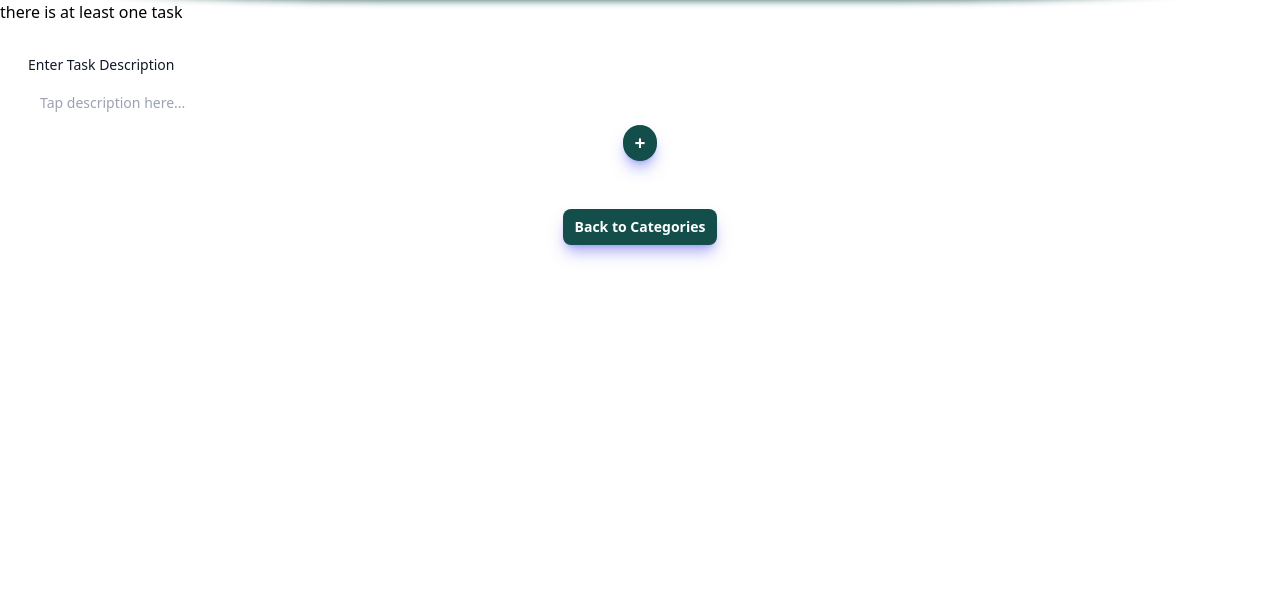
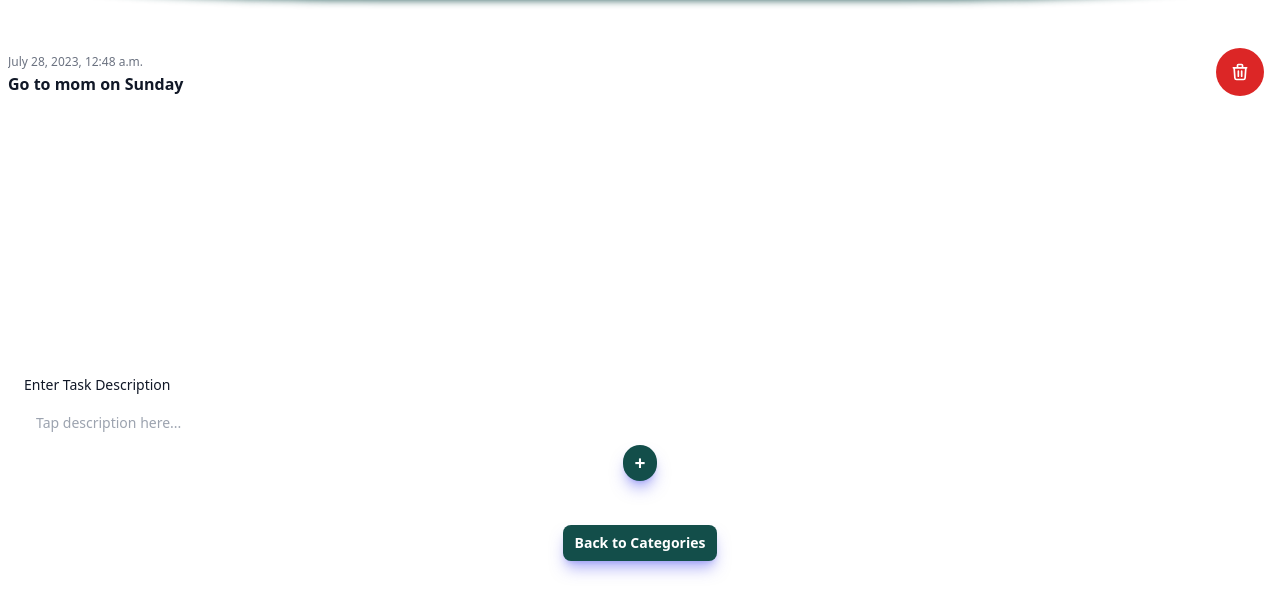
Before and after one commit to leandrolau94/Django-portfolio-website, a Django app: page /todo/1 in a window 1280 px wide. Shown: the part 96-711 px from the top of the page. Run offline with Django 4.2, Linux system fonts and the light colour scheme; data comes from the database, SQL or seed files in the repository; both versions use the stored data as it was after the commit; some libraries are stand-ins or nearby versions.

Commit message:
creating delete task functionality and displaying task list in each detailed category view

```diff
--- a/todo/templates/todo/category_detail.html
+++ b/todo/templates/todo/category_detail.html
@@ -12,7 +12,29 @@
     {% include "todo/header.html" %}
 
     {% if category.task_set.all %}
-        <p>there is at least one task</p>
+        <ul role="list" class="divide-y divide-gray-100 mt-7 justify-center m-2 overflow-y-auto h-80">
+            {% for task in category.task_set.all %}
+                <li class="flex justify-between gap-x-6 py-5">
+                    <div class="flex gap-x-4">
+                        <article class="min-w-0 flex-auto">
+                            <time class="mt-1 text-xs leading-5 text-gray-500">{{ task.created_at }}</time>
+                            <h2 class="font-semibold leading-6 text-gray-900">{{task.task_description}}</h2>
+                        </article>
+                    </div>
+                    <form action="{% url 'todo:task_delete' %}" method="post">
+                        {% csrf_token %}
+                        <input type="text" id="category_id_del" name="category_id_del" value="{{category.id}}" hidden>
+                        <input type="text" id="task_id_del" name="task_id_del" value="{{task.id}}" hidden>
+                        <button href="#" type="submit" class="mr-2 text-white bg-red-600 hover:bg-red-700 focus:ring-0 focus:outline-none focus:ring-red-300 font-medium rounded-full text-sm p-3.5 text-center inline-flex items-center dark:bg-red-600 dark:hover:bg-red-700 dark:focus:ring-red-800">
+                            <svg xmlns="http://www.w3.org/2000/svg" class="h-5 w-5" fill="none" viewBox="0 0 24 24" stroke="currentColor">
+                                <path stroke-linecap="round" stroke-linejoin="round" stroke-width="2" d="M19 7l-.867 12.142A2 2 0 0116.138 21H7.862a2 2 0 01-1.995-1.858L5 7m5 4v6m4-6v6m1-10V4a1 1 0 00-1-1h-4a1 1 0 00-1 1v3M4 7h16" />
+                            </svg>
+                            <span class="sr-only">Icon description</span>
+                        </button>
+                    </form>
+                </li>
+            {% endfor %}
+        </ul>
     {% else %}
         <div class="my-6 flex justify-center grid grid-flow-row auto-rows-max">
             <strong>No Task.</strong>
@@ -20,7 +42,7 @@
         </div>
     {% endif %}
 
-    <form action="{% url 'todo:create_task' %}" method="post" class="m-3">
+    <form action="{% url 'todo:create_task' %}" method="post" class="m-2">
         {% csrf_token %}
         <div class="container mx-auto p-4 justify-center border-none">
             <div class="sm:col-span-3 mr-1">
@@ -40,7 +62,7 @@
         </div>
     </form>
 
-    <div class="flex mx-auto p-4 justify-center border-none">
+    <div class="flex mt-1 p-4 justify-center border-none">
         <a href="{% url 'todo:index' %}" class="rounded-lg bg-teal-900 px-3 py-2 text-sm font-semibold text-white shadow-lg shadow-indigo-500/50 hover:bg-teal-700 focus-visible:outline focus-visible:outline-2 focus-visible:outline-offset-2 focus-visible:outline-indigo-600">Back to Categories</a>
     </div>
     <script src="https://cdnjs.cloudflare.com/ajax/libs/flowbite/1.7.0/flowbite.min.js"></script>
--- a/todo/templates/todo/index.html
+++ b/todo/templates/todo/index.html
@@ -13,7 +13,7 @@
     {% if categories_and_labels.categories %}
         <div class="flex md:container md:mx-auto grid grid-cols-3 gap-2 m-2 mt-10 mb-10">
             {% for category in categories_and_labels.categories %}
-                <a href="{% url 'todo:detail' category.id %}" class="border-2 text-center p-5 rounded-lg text-teal-700 shadow hover:shadow-lg">
+                <a href="{% url 'todo:detail' category.id %}" class="border-2 text-center p-4 rounded-lg text-teal-700 shadow hover:shadow-lg transition ease-in-out delay-0 hover:-translate-y-1 hover:scale-110 duration-700">
                     {{category.category_name}}
                 </a>
             {% endfor %}
--- a/todo/urls.py
+++ b/todo/urls.py
@@ -7,4 +7,5 @@ urlpatterns = [
     path('<int:pk>', views.CategoryDetailView.as_view(), name='detail'),
     path('create_category/', views.create_category, name='create_category'),
     path('create_task/', views.create_task, name='create_task'),
+    path('task_delete/', views.task_delete, name='task_delete'),
 ]
--- a/todo/views.py
+++ b/todo/views.py
@@ -41,3 +41,9 @@ def create_task(request):
         created_at=timezone.now()
     )
     return HttpResponseRedirect(reverse('todo:detail', args=(request.POST['category_id'],)))
+
+def task_delete(request):
+    category = Category.objects.get(pk=request.POST['category_id_del'])
+    task = category.task_set.filter(pk=request.POST['task_id_del'])
+    task.delete()
+    return HttpResponseRedirect(reverse('todo:detail', args=(request.POST['category_id_del'],)))
```
Also changed, not shown: db.sqlite3.
